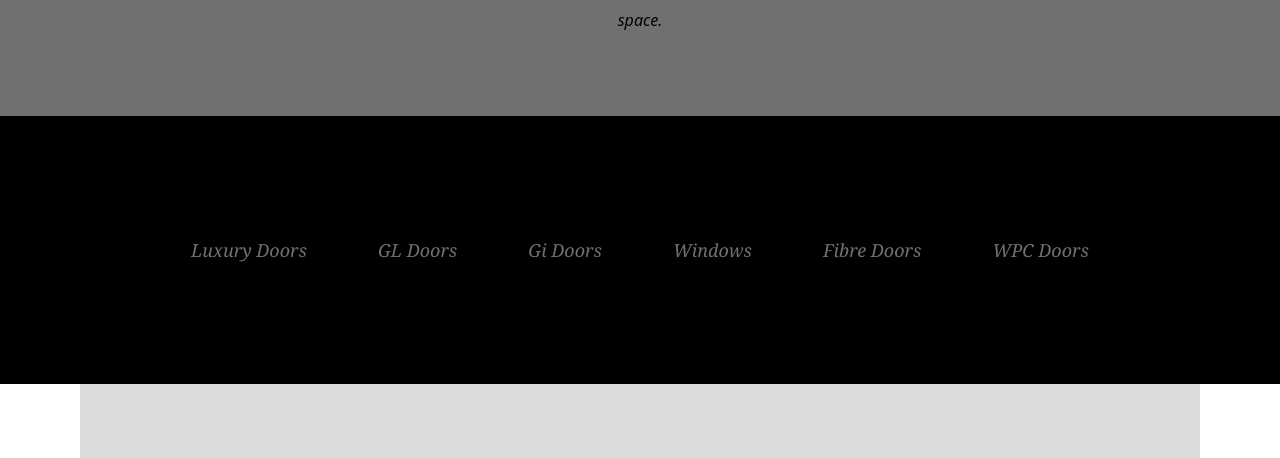
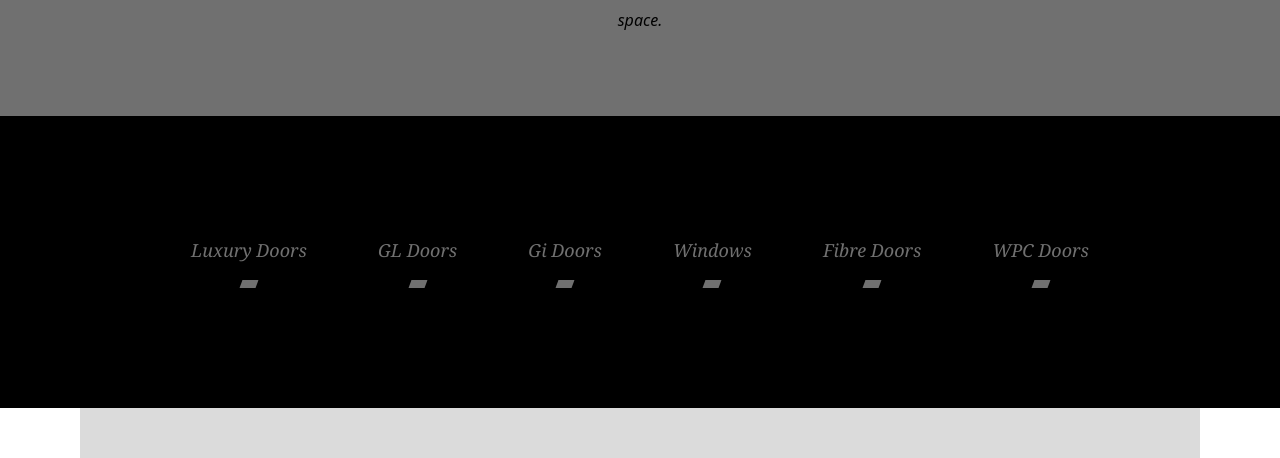
Before and after one commit to PratyushPanda2005/ileaf, a Next.js app: page / in a window 1280 px wide. Shown: the part 1508-1966 px from the top of the page. Built offline with nearby package versions, Linux system fonts and the light colour scheme.

Commit message:
Hero Page Review

```diff
--- a/src/app/components/product-category.tsx
+++ b/src/app/components/product-category.tsx
@@ -1,19 +1,67 @@
-import Link from 'next/link'
-import React from 'react'
+import Link from "next/link";
+import React from "react";
 
 const ProductCategory = () => {
   return (
-    <div className='hidden lg:flex items-center justify-center bg-black'>
-        <div className='flex flex-col gap-6 lg:gap-0 lg:flex-row p-[120px] justify-evenly items-center w-full'>
-        <Link href="/product-category/luxury" className='text-[#707070] text-lg font-serif italic'>Luxury Doors</Link>
-        <Link href="/product-category/gldoors" className=' text-[#707070] text-lg font-serif italic'>GL Doors</Link>
-        <Link href="/product-category/gidoors" className=' text-[#707070] text-lg font-serif italic'>Gi Doors</Link>
-        <Link href="/product-category/windows" className=' text-[#707070] text-lg font-serif italic'>Windows</Link>
-        <Link href="/product-category/fibredoors" className=' text-[#707070] text-lg font-serif italic'>Fibre Doors</Link>
-        <Link href="/product-category/wpcdoors" className=' text-[#707070] text-lg font-serif italic'>WPC Doors</Link>
-        </div>
+    <div className="hidden lg:flex items-center justify-center bg-black">
+      <div className="flex flex-col gap-6 lg:gap-0 lg:flex-row p-[120px] justify-evenly items-center w-full">
+        <Link
+          href="/product-category/luxury"
+          className="group text-[#707070] text-lg font-serif italic"
+        >
+          <h1>Luxury Doors</h1>
+          <div className="w-full flex justify-center items-center mt-4">
+            <div className="hidden lg:flex w-4 h-2 bg-[#707070] group-hover:bg-amber-300 transform skew-x-[-200deg] transition-all duration-300" />
+          </div>
+        </Link>
+        <Link
+          href="/product-category/gldoors"
+          className="group text-[#707070] text-lg font-serif italic"
+        >
+          <h1>GL Doors</h1>
+          <div className="w-full flex justify-center items-center mt-4">
+            <div className="hidden lg:flex w-4 h-2 bg-[#707070] group-hover:bg-amber-300 transform skew-x-[-200deg] transition-all duration-300" />
+          </div>
+        </Link>
+        <Link
+          href="/product-category/gidoors"
+          className="group text-[#707070] text-lg font-serif italic"
+        >
+          <h1>Gi Doors</h1>
+          <div className="w-full flex justify-center items-center mt-4">
+            <div className="hidden lg:flex w-4 h-2 bg-[#707070] group-hover:bg-amber-300 transform skew-x-[-200deg] transition-all duration-300" />
+          </div>
+        </Link>
+        <Link
+          href="/product-category/windows"
+          className="group text-[#707070] text-lg font-serif italic"
+        >
+          <h1>Windows</h1>
+          <div className="w-full flex justify-center items-center mt-4">
+            <div className="hidden lg:flex w-4 h-2 bg-[#707070] group-hover:bg-amber-300 transform skew-x-[-200deg] transition-all duration-300" />
+          </div>
+        </Link>
+        <Link
+          href="/product-category/fibredoors"
+          className="group text-[#707070] text-lg font-serif italic"
+        >
+          <h1>Fibre Doors</h1>
+          <div className="w-full flex justify-center items-center mt-4">
+            <div className="hidden lg:flex w-4 h-2 bg-[#707070] group-hover:bg-amber-300 transform skew-x-[-200deg] transition-all duration-300" />
+          </div>
+        </Link>
+        <Link
+          href="/product-category/wpcdoors"
+          className="group text-[#707070] text-lg font-serif italic"
+        >
+          <h1>WPC Doors</h1>
+          <div className="w-full flex justify-center items-center mt-4">
+            <div className="hidden lg:flex w-4 h-2 bg-[#707070] group-hover:bg-amber-300 transform skew-x-[-200deg] transition-all duration-300" />
+          </div>
+        </Link>
+      </div>
     </div>
-  )
-}
+  );
+};
 
-export default ProductCategory
+export default ProductCategory;
```
